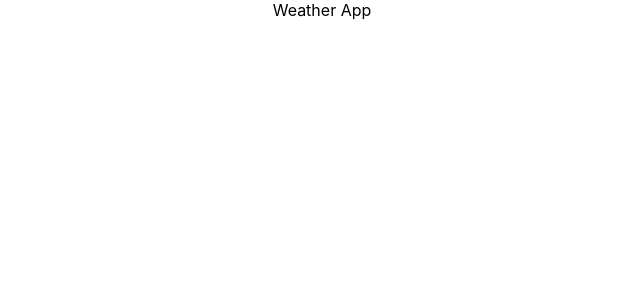
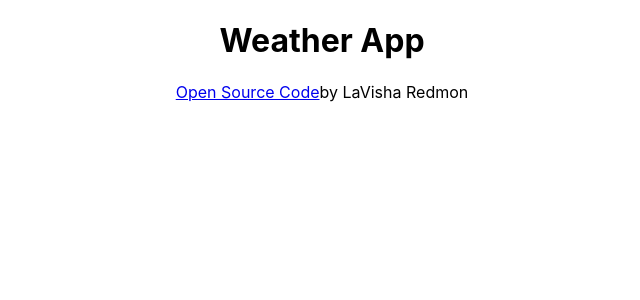
Before and after one commit to LavRed/react-weather-app, a React (Create React App) app: page / in a window 1280 px wide. Shown: the top 300 px of the page, without its empty margins (318-958 px from the left). Built offline with nearby package versions, Linux system fonts and the light colour scheme.

Commit message:
Added footer to main code

```diff
--- a/src/App.js
+++ b/src/App.js
@@ -3,7 +3,17 @@ import './App.css';
 function App() {
   return (
     <div className="App">
-        Weather App
+      <h1>Weather App</h1>
+      <footer>
+        <a
+          href="https://github.com/LavRed/vanilla-weather-app.git"
+          target="no-opener"
+        >
+        Open Source Code
+        </a>
+        by LaVisha Redmon
+      </footer>
+
     </div>
   );
 }
```
